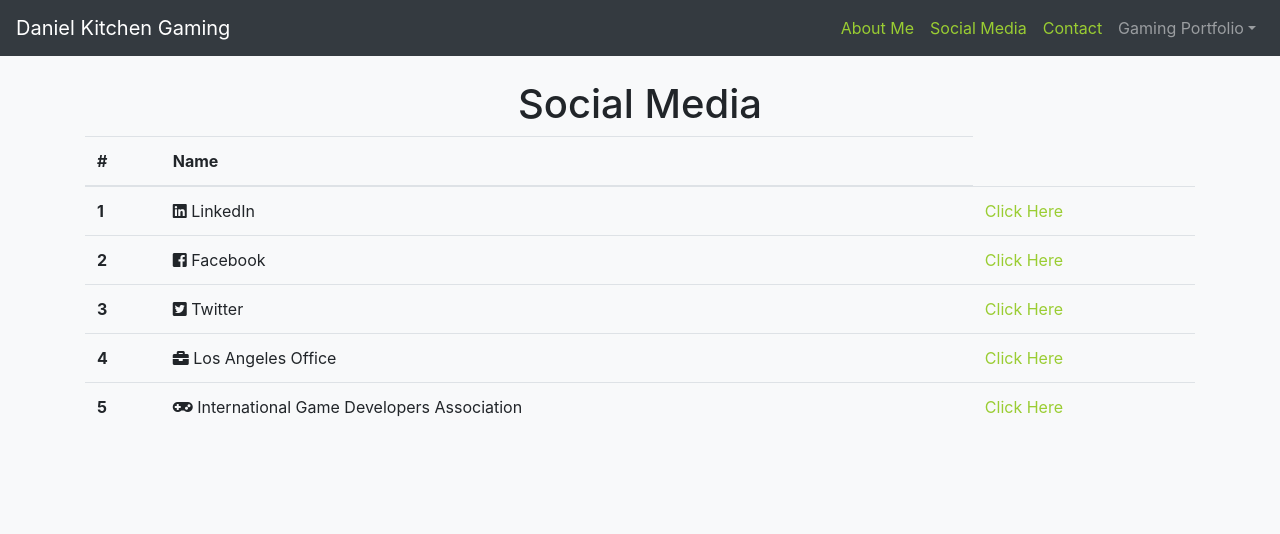
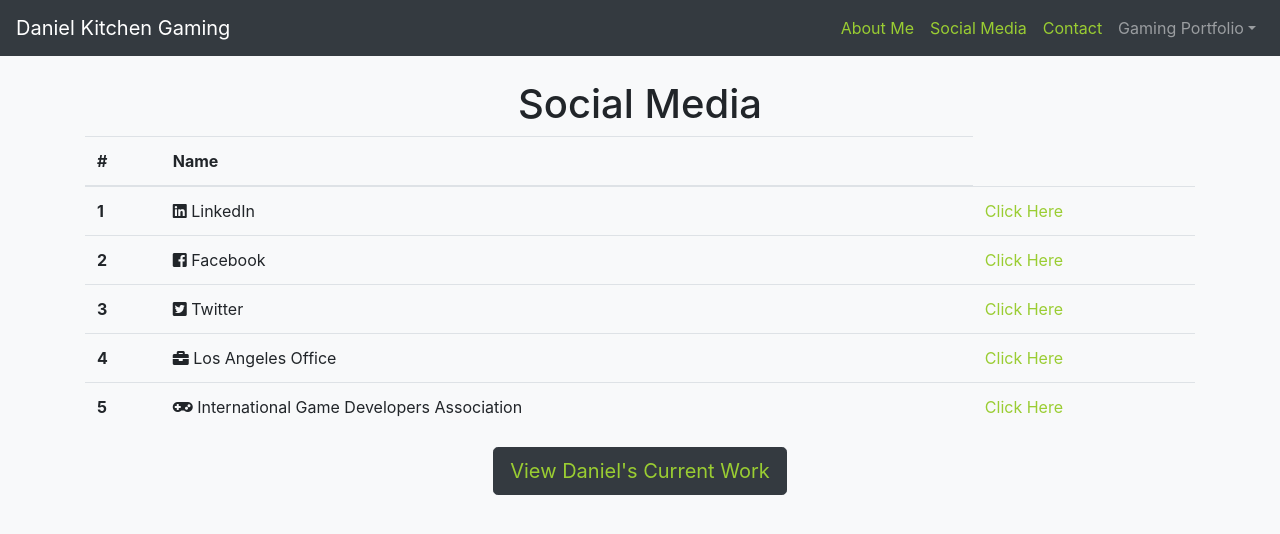
Before and after one commit to ericzorn93/ez-portfolio-Full-Stack, a React (Create React App) app in the folder client/: page /social-media in a window 1280 px wide. Shown: the top 534 px of the page. Built offline with nearby package versions, Linux system fonts and the light colour scheme.

Commit message:
Setting Init Redux

```diff
--- a/client/src/App.js
+++ b/client/src/App.js
@@ -9,11 +9,20 @@
 import Contact from "./components/main-components/Contact";
 import SocialMedia from "./components/main-components/SocialMedia";
 
+// Redux Imports
+import { Provider } from 'react-redux';
+
+
+const store = {
+  games: [],
+  orders: []
+};
 
 class App extends Component {
 
   render() {
     return (
+      <Provider store={store}>
         <BrowserRouter>
           <div className="App">
             <NavHead/>
@@ -26,6 +35,7 @@
             {/*<Footer/>*/}
           </div>
         </BrowserRouter>
+      </Provider>
     );
   }
 }
--- a/client/src/components/main-components/SocialMedia.js
+++ b/client/src/components/main-components/SocialMedia.js
@@ -42,6 +42,9 @@
             </tr>
             </tbody>
         </Table>
+        <div className="text-center">
+            <button type="button" className="btn btn-lg btn-dark"><Link to="/games">View Daniel's Current Work</Link></button>
+        </div>
       </div>
     )
   }
--- a/client/src/components/sub-components/GameModal.js
+++ b/client/src/components/sub-components/GameModal.js
@@ -13,7 +13,7 @@
 
   render() {
     return (
-        <div>
+        <React.Fragment>
             <Button color="primary" onClick={this.toggle}>Click for Info</Button>
             <Modal isOpen={this.state.modal} toggle={this.toggle} className={this.props.className}>
                 <ModalHeader toggle={this.toggle} key={this.props.orderData.orderID}>{this.props.orderData.orderName}</ModalHeader>
@@ -24,7 +24,7 @@
                     <Button color="danger" onClick={this.toggle}>Exit To All Games</Button>
                 </ModalFooter>
             </Modal>
-        </div>
+        </React.Fragment>
     )
   }
 }
--- a/client/src/components/sub-components/WelcomeJumbotron.js
+++ b/client/src/components/sub-components/WelcomeJumbotron.js
@@ -10,7 +10,7 @@
       <Jumbotron className={"jumbo-layout"}>
         <h1 className="display-3">Welcome to Daniel Kitchen Gaming</h1>
         <div className="text-center">
-            <img src={DanKitchenImg} alt="Daniel Kitchen Profile" className={"profile-img"}/>
+            <img src={DanKitchenImg} alt="Daniel Kitchen Profile" className={"profile-img"} style={{borderRadius: "5px"}}/>
         </div>
         <p className="lead">
             Daniel Kitchen is an accomplished, results-driven, recognized software industry pioneer with over 10 years of combined management and design experience creating, marketing, and distributing branded entertainment software generating over $100M in revenues. He is a highly creative “out-of-the-box" executive who facilitates the global expansion of intellectual properties by creating long-term partnerships between entertainment brand owners and interactive companies.
```
Lines whose indentation alone changed are shown as unchanged.
